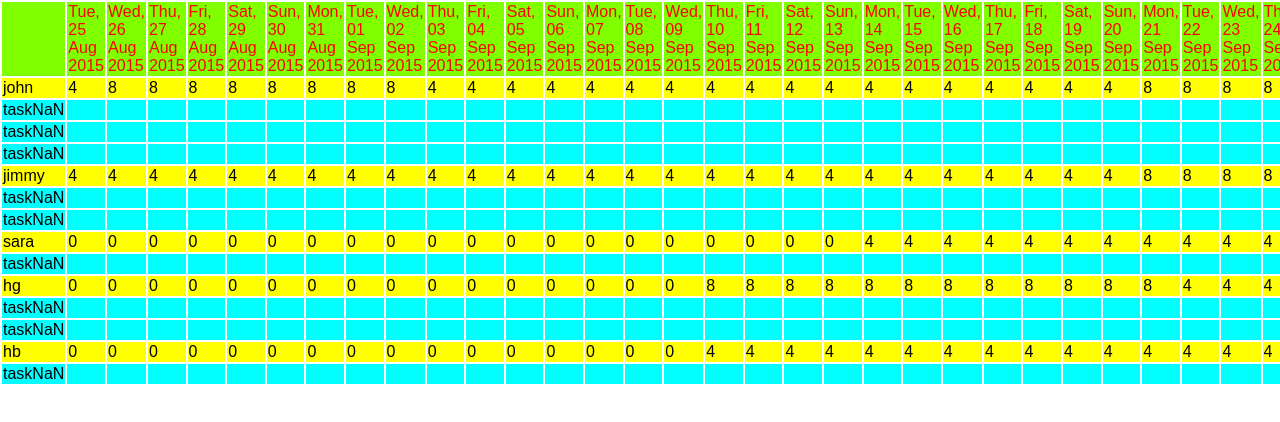
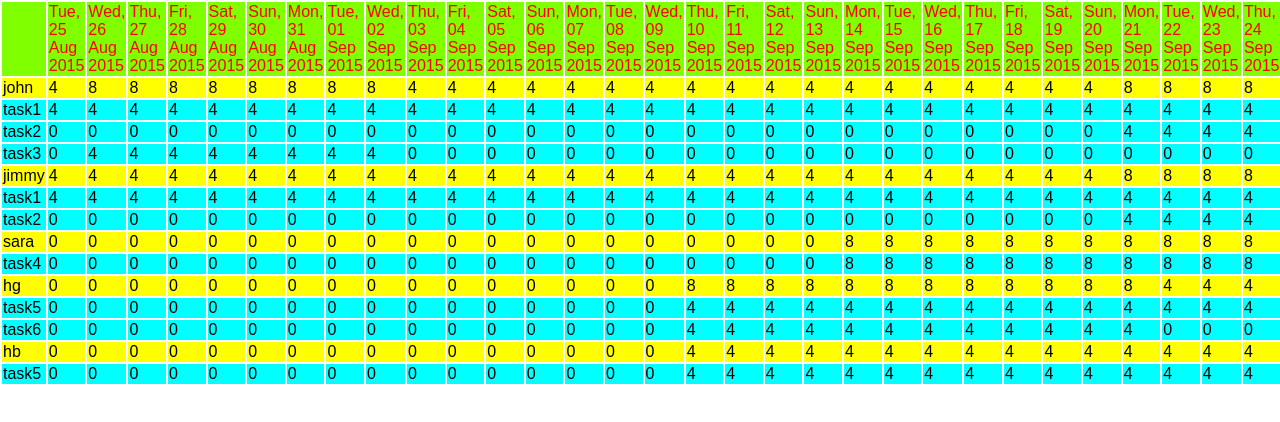
Before and after one commit to nandukalidindi/AllocationTask, a React (Create React App) app: page / in a window 1280 px wide. Shown: the top 422 px of the page. Built offline with nearby package versions, Linux system fonts and the light colour scheme.

Commit message:
Final touchups before showcase

```diff
--- a/src/index.js
+++ b/src/index.js
@@ -72,7 +72,7 @@ function populateNameTaskData(dateRanges, data) {
     data.forEach(function(task) {
       resources(data).forEach(function(resource) {
         hash[resource] = hash[resource] || [];
-        hash[resource].push((isDateInBetween(date, task["start"], task["end"]) && task["resource"].indexOf(resource) !== -1) ? 4 : 0);
+        hash[resource].push((isDateInBetween(date, task["start"], task["end"]) && task["resource"].indexOf(resource) !== -1) ? 8*(task["utilization"]/100) : 0);
       });
     });
     Object.keys(hash).forEach(function(resource) {
--- a/src/resource-task-consolidation.js
+++ b/src/resource-task-consolidation.js
@@ -7,7 +7,7 @@ class ResourceTaskConsolidation extends React.Component {
         relevantTaskList = resourceTaskMap[this.props.resourceName],
         cells = [];
     relevantTaskList.forEach(function(taskList, index) {
-      var count = taskList.filter(function(task) { return task === 4; }).length*4;
+      var count = taskList.reduce((a, b) => a + b, 0);
       cells.push(<td key={index}>
                   {count}
                  </td>);
@@ -16,7 +16,7 @@ class ResourceTaskConsolidation extends React.Component {
     var list = [];
     for(var i=0; i<6; i++) {
       if(relevantTaskList.map(function(task) { return task[i] !== 0; }).indexOf(true) !== -1) {
-        list.push(<Task key={i}
+        list.push(<Task key={i} index={i}
                    resourceList={relevantTaskList}/>)
       }
     }
```
